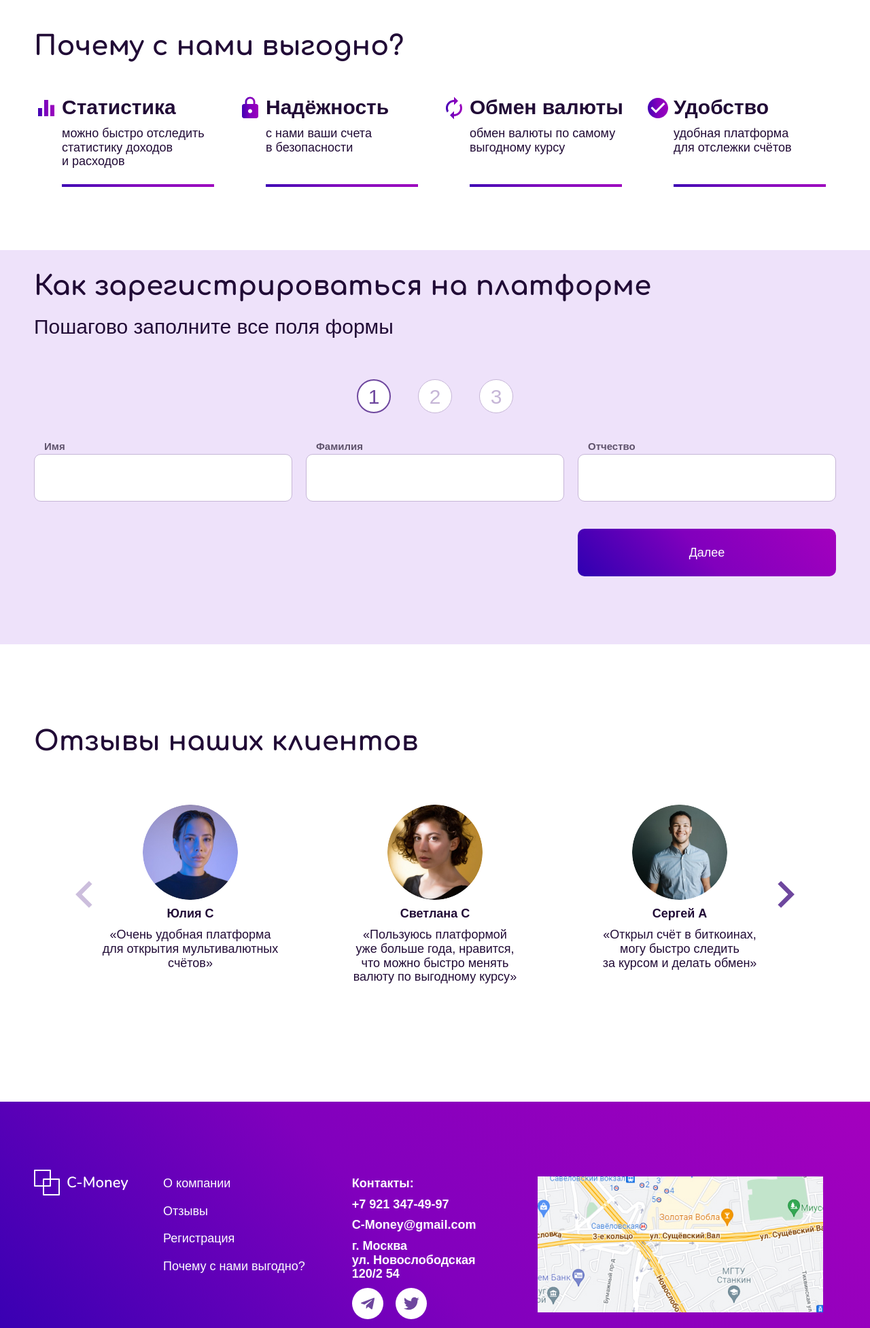
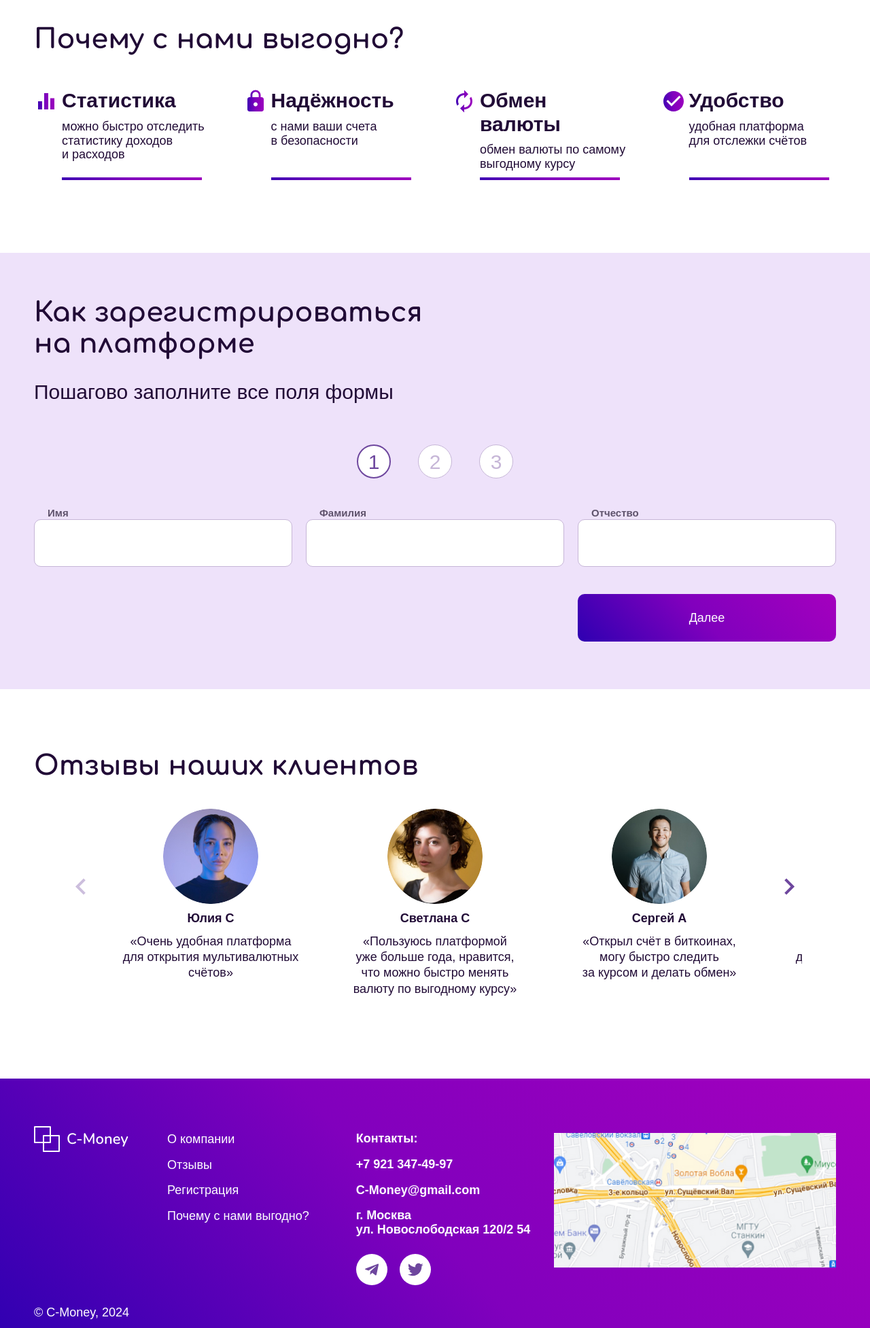
Before and after one commit to randvell/c-money-landing, a website built with webpack: page src/index.html in a window 1280 px wide. Shown: the part 660-2614 px from the top of the page at 68% size. Built offline with nearby package versions, Linux system fonts and the light colour scheme; files whose address does not match are found by name.

Commit message:
Pixel perfect 1440

```diff
--- a/src/style/_global.scss
+++ b/src/style/_global.scss
@@ -123,7 +123,7 @@ iframe {
   margin: 0 auto;
   max-width: 1240px;
   display: grid;
-  padding: 30px;
+  padding: 0 30px;
   width: 100%;
 
   @include responsive(laptop) {
--- a/src/style/footer/_block.scss
+++ b/src/style/footer/_block.scss
@@ -8,7 +8,7 @@
     grid-template-areas:
       'logo menu contacts map'
       'copyright . . .';
-    gap: 20px 10px;
+    gap: 22px 15px;
   }
 
   &__logo {
@@ -19,8 +19,9 @@
     grid-area: menu;
     display: flex;
     flex-direction: column;
-    padding: 10px 20px;
-    gap: 20px;
+    line-height: 130%;
+    padding: 8px 40px;
+    gap: 14px;
   }
 
   &__copyright {
--- a/src/style/footer/_contacts.scss
+++ b/src/style/footer/_contacts.scss
@@ -1,13 +1,13 @@
 .contacts {
   grid-area: contacts;
-  padding: 10px 20px;
-  max-width: 264px;
+  padding: 8px 14px;
+  max-width: 290px;
   font-weight: 700;
 
   &__container {
     display: flex;
     flex-direction: column;
-    gap: 10px;
-    margin-bottom: 10px;
+    gap: 17px;
+    margin-bottom: 25px;
   }
 }
--- a/src/style/header/_background.scss
+++ b/src/style/header/_background.scss
@@ -34,8 +34,8 @@
     background-image: url('./img/bg-phone.svg');
     background-size: contain;
     background-repeat: no-repeat;
-    background-position: 70% 60%;
-    background-size: 25%;
+    background-position: 75% 70%;
+    background-size: 37%;
     z-index: -1;
 
     @include responsive(laptop) {
--- a/src/style/header/_block.scss
+++ b/src/style/header/_block.scss
@@ -1,15 +1,20 @@
 .header {
   position: relative;
+  padding-top: 20px;
+  margin-bottom: 80px;
 
   &__top {
     display: flex;
     justify-content: space-between;
-    margin-bottom: 200px;
+    margin-bottom: 240px;
   }
 }
 
 .top-menu {
   display: flex;
+  align-items: center;
+  font-size: 15px;
+  font-weight: 700;
   gap: 40px;
 
   &__link {
--- a/src/style/header/_hero.scss
+++ b/src/style/header/_hero.scss
@@ -1,5 +1,5 @@
 .hero {
-  margin-bottom: 90px;
+  padding-bottom: 90px;
 
   &__text-container {
     width: 471px;
--- a/src/style/main/_advantages.scss
+++ b/src/style/main/_advantages.scss
@@ -1,5 +1,5 @@
 .advantages {
-  margin-bottom: 90px;
+  margin-bottom: 120px;
 
   &__header {
     margin-bottom: 50px;
@@ -9,7 +9,7 @@
     display: grid;
     grid-auto-flow: row;
     grid-template-columns: repeat(4, 1fr);
-    gap: 20px;
+    gap: 50px;
   }
 
   &__item {
--- a/src/style/main/_register.scss
+++ b/src/style/main/_register.scss
@@ -2,7 +2,9 @@
   background-color: $light;
 
   &__heading {
-    margin-bottom: 20px;
+    margin-bottom: 31px;
+    padding-top: 65px;
+    max-width: 780px;
   }
 
   &__description {
--- a/src/style/main/_reviews.scss
+++ b/src/style/main/_reviews.scss
@@ -1,21 +1,21 @@
 .reviews {
   padding-top: 90px;
-  margin-bottom: 113px;
+  margin-bottom: 120px;
 
   &__header {
-    margin-bottom: 40px;
+    margin-bottom: 10px;
   }
 
   &__list {
     display: flex;
-    gap: 30px;
-    padding: 0 30px;
+    padding: 0 60px;
+    line-height: 130%;
   }
 
   &__item {
     text-align: center;
     max-width: 260px;
-    padding: 30px 20px;
+    padding: 30px 20px 0px 20px;
   }
 
   &__image-container {
--- a/src/style/ui/_input.scss
+++ b/src/style/ui/_input.scss
@@ -20,8 +20,8 @@
 
 .input-label {
   position: absolute;
-  top: -20px;
-  left: 15px;
+  top: -18px;
+  left: 20px;
 
   font-size: 15px;
   font-weight: 700;
--- a/src/style/ui/_swiper.scss
+++ b/src/style/ui/_swiper.scss
@@ -11,8 +11,8 @@
 
 .swiper-button-prev,
 .swiper-button-next {
-  width: 17px;
-  height: 25px;
+  width: 17px !important;
+  height: 25px !important;
   background: none;
   position: absolute;
   color: $purple !important;
```
